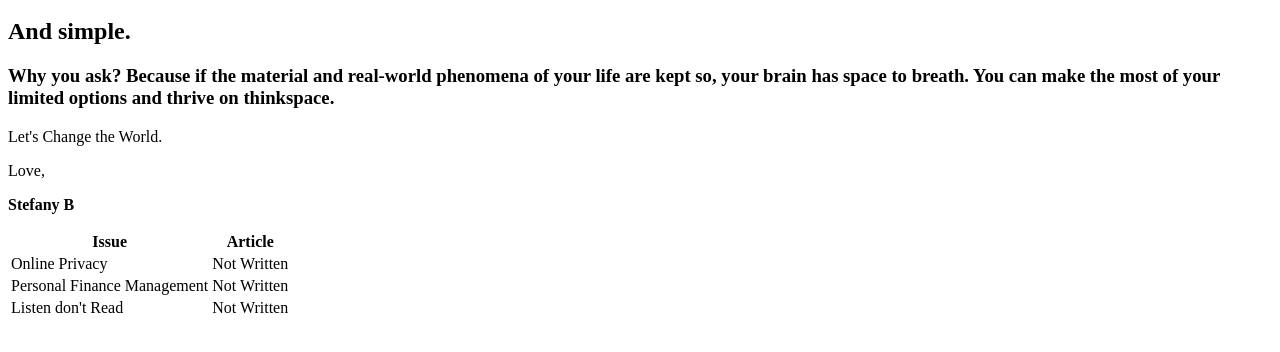
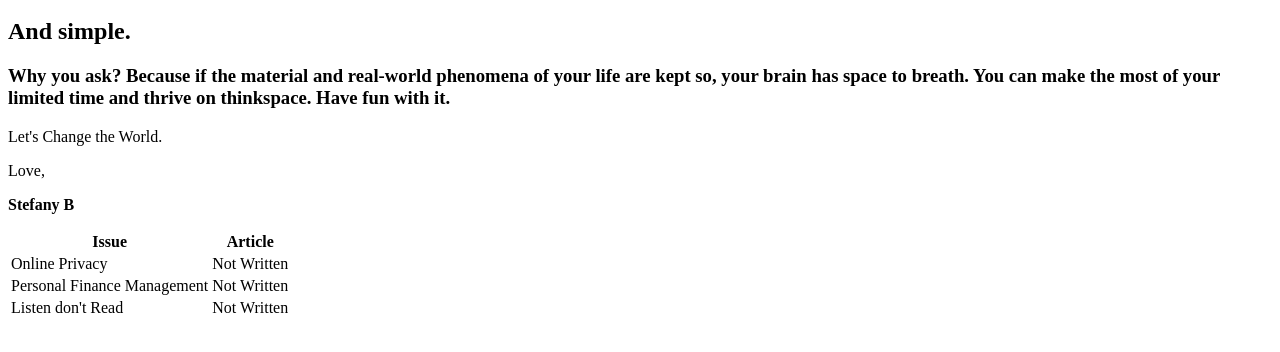
Before and after one commit to steffybarker/first_site, a plain HTML site: page index.html in a window 1280 px wide. Shown: the part 48-400 px from the top of the page. Drawn offline with Linux system fonts and the light colour scheme.

Commit message:
Small change

```diff
--- a/index.html
+++ b/index.html
@@ -1,6 +1,6 @@
 <h1>Keep Things Organised</h1>
 <h2>   And simple.</h2>
-<h3>Why you ask? Because if the material and real-world phenomena of your life are kept so, your brain has space to breath. You can make the most of your limited options and thrive on thinkspace.</h3>
+<h3>Why you ask? Because if the material and real-world phenomena of your life are kept so, your brain has space to breath. You can make the most of your limited time and thrive on thinkspace. Have fun with it.</h3>
 <p>Let's Change the World.
 <p>Love,</p>
 <p><b>Stefany B </b></p>
```
